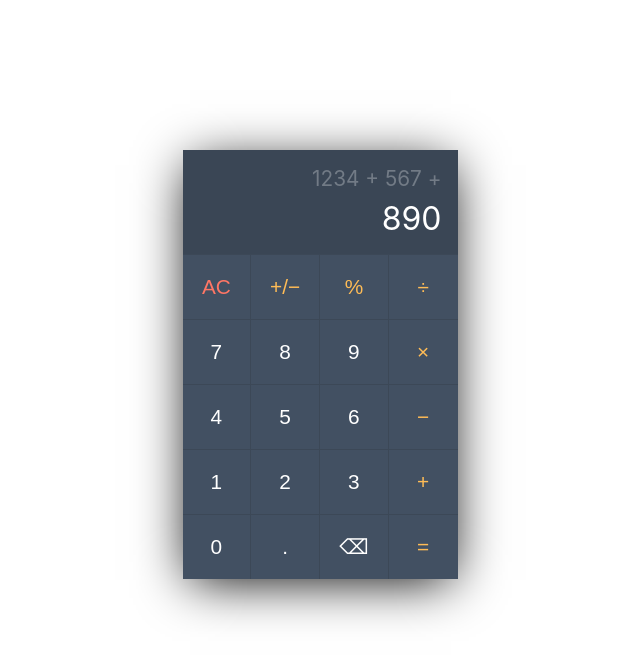
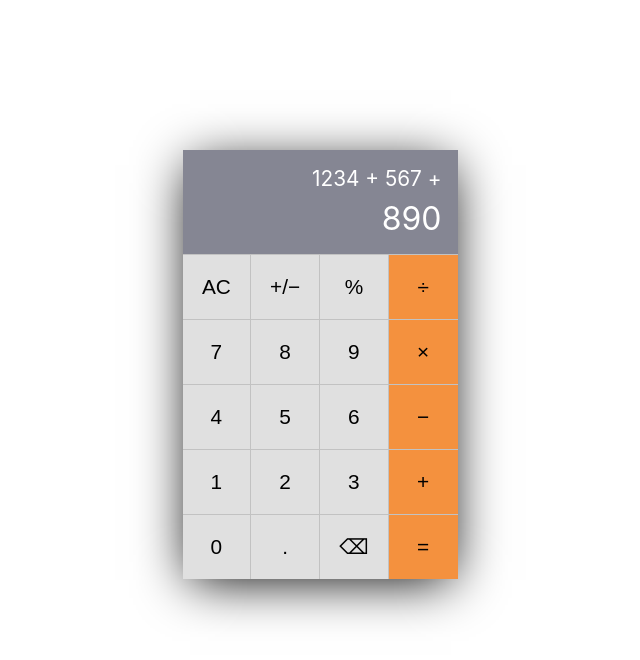
Before and after one commit to haliljon/math-magicians, a React (Create React App) app: page / in a window 1280 px wide. Shown: the top 660 px of the page, without its empty margins (320-960 px from the left). Built offline with nearby package versions, Linux system fonts and the light colour scheme.

Commit message:
Requested changes

```diff
--- a/src/components/Calculator.css
+++ b/src/components/Calculator.css
@@ -4,7 +4,7 @@
   margin-top: 150px;
   min-height: 400px;
   box-shadow: 0 8px 50px -7px black;
-  background: #3a4655;
+  background: #858693;
 }
 
 /* Calculator Display Screen */
@@ -15,7 +15,7 @@
 #calc-operation {
   font-size: 1.3rem;
   text-align: right;
-  color: #727b86;
+  color: white;
   padding-bottom: 0.5rem;
 }
 
@@ -33,26 +33,27 @@
 .calc-button-row button {
   display: table-cell;
   width: 25%;
-  background: #425062;
-  color: #fff;
+  background: #e0e0e0;
+  color: black;
   height: 65px;
   font-size: 1.3rem;
   border: none;
-  border-color: #3c4857;
+  border-color: #c2c2c2;
   border-width: 1px 1px 0 0;
   border-style: solid;
 }
 
-.calc-button-row button.ac {
+/* .calc-button-row button.ac {
   color: #ff7665;
-}
+} */
 
-.calc-button-row button.opt {
+/* .calc-button-row button.opt {
   color: #ffbc56;
-}
+} */
 
 .calc-button-row button:nth-child(4n) {
   border-right: none;
+  background-color: #f4913e;
 }
 
 .calc-button-row button:active {
@@ -61,5 +62,5 @@
 }
 
 .calc-button-row button:hover {
-  background: #3e4b5c;
+  background: #cfd36f;
 }
```
Also changed, not shown: src/components/Calculator.js (+5 -2 lines).
